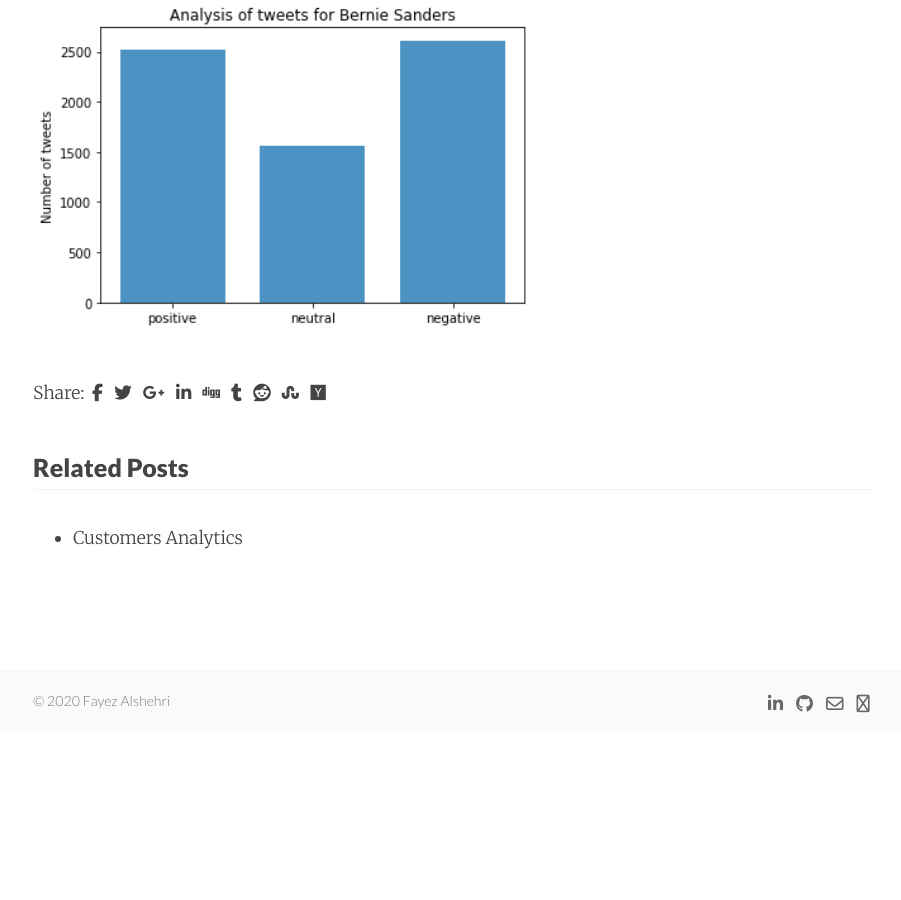
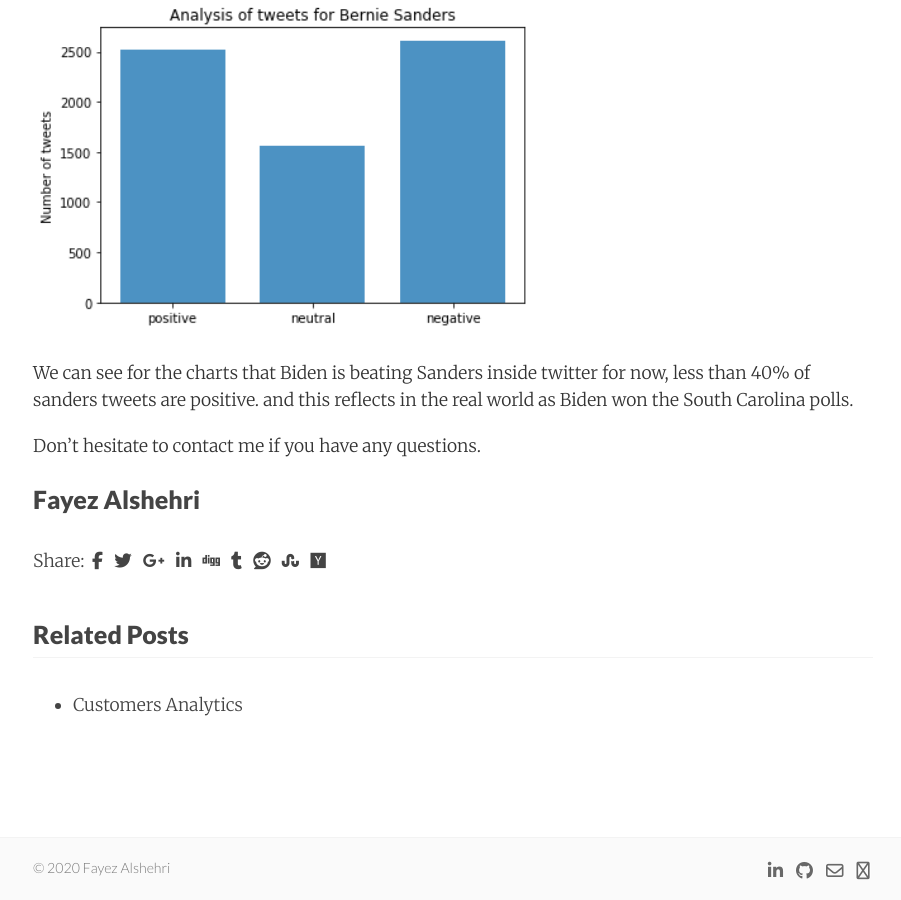
Before and after one commit to fayez-als/fayez-als.github.io, a Jekyll site: the page built from _posts/2014-06-10-Politics.md, in a window 1280 px wide and 900 px high, scrolled down 3270 px. Shown: the whole window, without its empty margins (187-1088 px from the left). Built offline with Jekyll 4.4.1, drawn with Linux system fonts in a browser that asks for light colours; nearby versions of some CDN libraries; before the commit the page ends 4002 px from its top, so only the background shows below that.

Commit message:
Update 2014-06-10-Politics.md

```diff
--- a/_posts/2014-06-10-Politics.md
+++ b/_posts/2014-06-10-Politics.md
@@ -135,3 +135,11 @@ Here are the result
 <img src="/asas_files/figure-markdown_github/joee.png" width="500" />
 
 <img src="/asas_files/figure-markdown_github/sanders.png" width="500" />
+
+
+We can see for the charts that Biden is beating Sanders inside twitter for now, less than 40% of sanders tweets are positive.
+and this reflects in the real world as Biden won the South Carolina polls.
+
+Don't hesitate to contact me if you have any questions.
+
+### Fayez Alshehri
```
